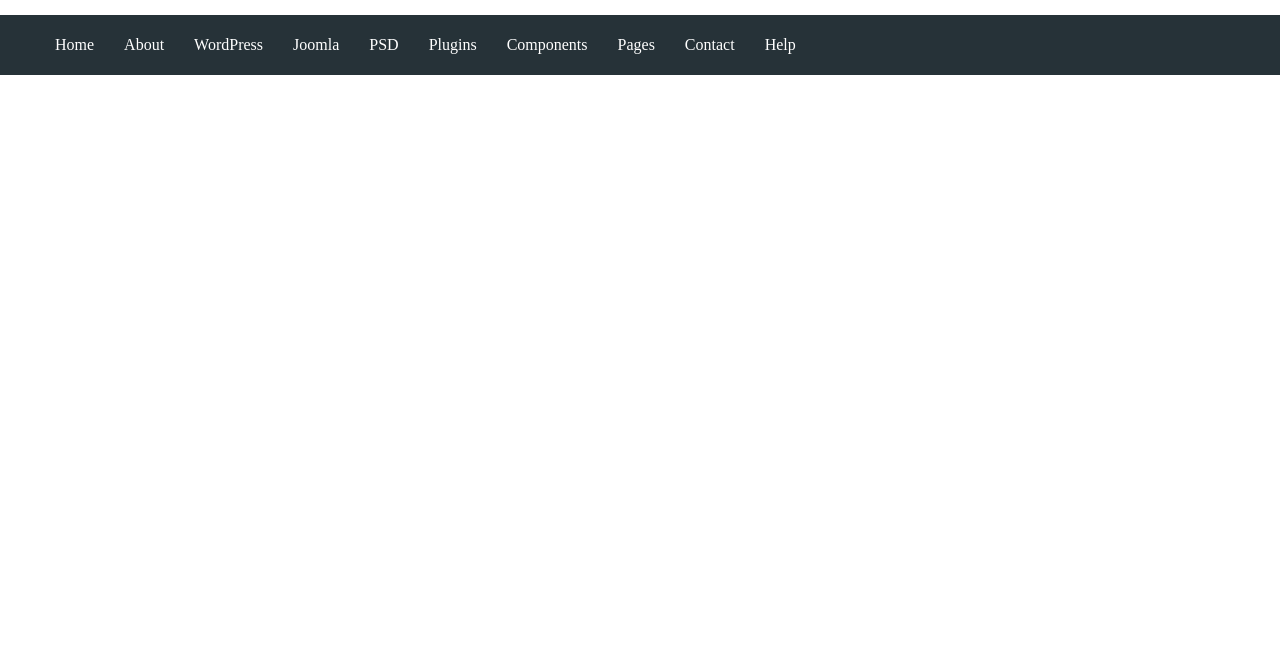
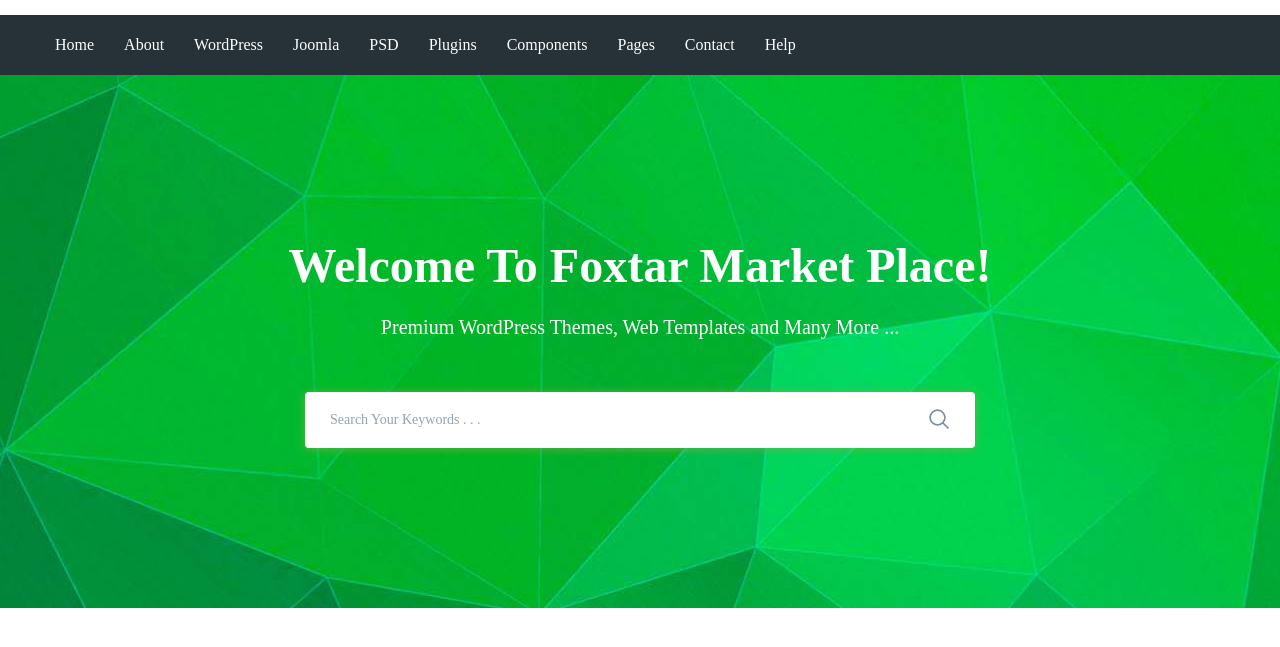
Before and after one commit to yolllohod/moderno, a website: page app/index.html in a window 1280 px wide. Shown: the part 75-722 px from the top of the page. Drawn offline with nearby package versions, Linux system fonts and the light colour scheme; files that its build step writes are made by us from their sources.

Commit message:
added search section

```diff
--- a/app/index.html
+++ b/app/index.html
@@ -88,6 +88,27 @@
         </div>
     </header>
 
+    <section class="search" style="background-image: url(../img/search-bg.jpg);">
+        <div class="container">
+            <div class="search__inner">
+                <div class="search__inner-title">
+                    Welcome To Foxtar Market Place!
+                </div>
+                <div class="search__inner-text">
+                    Premium WordPress Themes, Web Templates and Many More ...
+                </div>
+                <div class="search__inner-form">
+                    <form>
+                        <input type="text" placeholder="Search Your Keywords . . ." required>
+                        <button type="submit">
+                            <img src="img/icons/search.png" alt="">
+                        </button>
+                    </form>
+                </div>
+            </div>
+        </div>
+    </section>
+
     <script src="https://ajax.googleapis.com/ajax/libs/jquery/3.6.0/jquery.min.js"></script>
     <script src="js/libs.min.js"></script>
     <script src="js/main.js"></script>
--- a/app/scss/style.scss
+++ b/app/scss/style.scss
@@ -53,3 +53,60 @@
         font-size: 14;
     }
 }
+
+.search{
+    background-repeat: no-repeat;
+    background-size: cover;
+    background-position: center;
+    min-height: 533px;
+}
+
+.search__inner{
+    padding: 155px 0px 100px;
+    color: #fff;
+    text-align: center;
+    &-title{
+        margin-bottom: 10px;
+        font-size: 48px;
+        font-weight: 700;
+        line-height: 72px;
+    }
+    &-text{
+        margin-bottom: 50px;
+        font-size: 20px;
+        font-weight: 500;
+        line-height: 30px;
+    }
+    &-form{
+        max-width: 670px;
+        margin: 0 auto;
+        position: relative;
+        input{
+            display: block;
+            width: 100%;
+            box-shadow: 0px 1px 10px 0px rgba(124, 178, 64, 0.75);
+            border-radius: 4px;
+            height: 56px;
+            border: none;
+            font-size: 14px;
+            font-weight: 500;
+            padding-left: 25px;
+            padding-right: 60px;
+            // &:focus{
+            //     border: 1px solid $red;
+            // }
+            &::placeholder{
+                color: #90a4ae;
+                font-weight: 500;
+            }
+        }
+        button{
+            position: absolute;
+            border: none;
+            background-color: transparent;
+            right: 20px;
+            top: 16px;
+
+        }
+    }
+}
```
Also changed, not shown: app/img/icons/search.png (added), app/img/search-bg.jpg (added).
